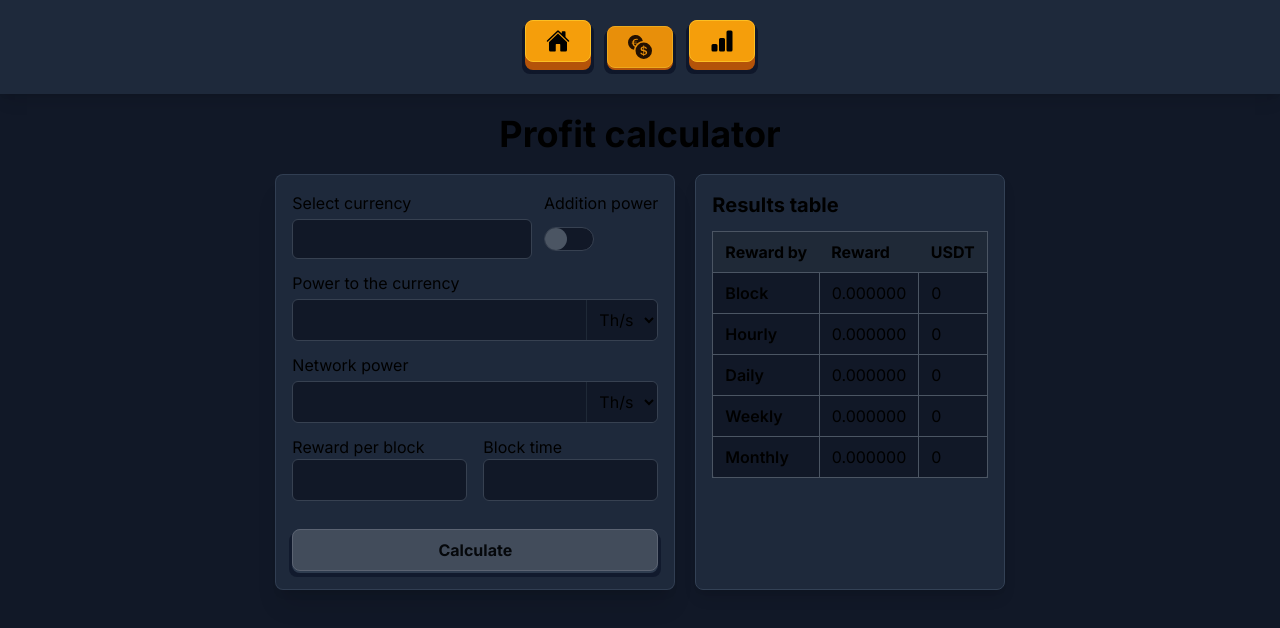
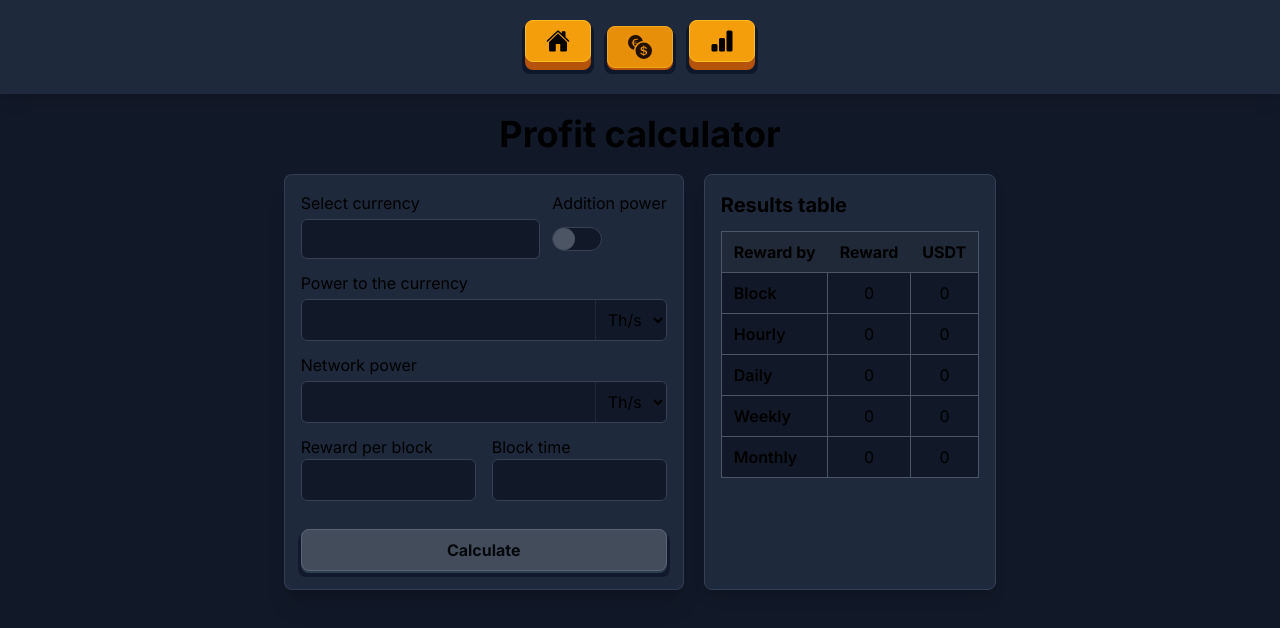
Before and after one commit to dagamdev/rollercoin-tools, a Next.js app: page /profit-calculator in a window 1280 px wide. Shown: the top 628 px of the page. Built offline with nearby package versions, Linux system fonts and the light colour scheme; no server answers.

Commit message:
update styles

```diff
--- a/src/components/profit/table-row.tsx
+++ b/src/components/profit/table-row.tsx
@@ -26,8 +26,8 @@ export default function TableRow ({ rowData, USDTValue }: {
   return (
     <tr>
       <td className='px-3 py-2 text-left font-semibold border border-gray-600'>{rowData.name}</td>
-      <td className='px-3 py-2 text-left border border-gray-600'>{reward.toFixed(6)}</td>
-      <td className='px-3 py-2 text-left border border-gray-600'>{USDTReward}</td>
+      <td className='px-3 py-2 text-center border border-gray-600'>{parseFloat(reward.toFixed(6))}</td>
+      <td className='px-3 py-2 text-center border border-gray-600'>{USDTReward}</td>
     </tr>
   )
 }
```
